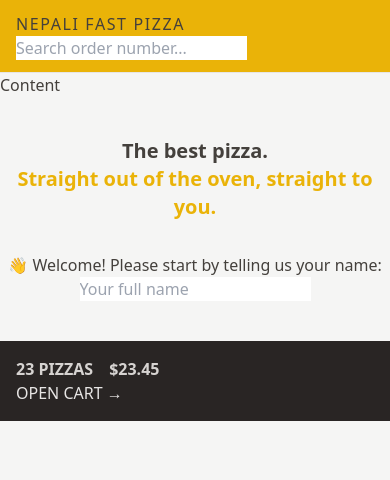
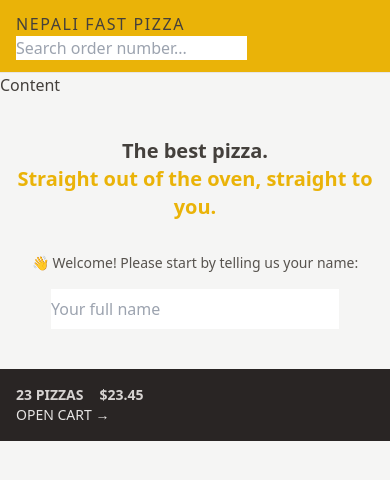
Before and after one commit to paudeldipesh/react-nepali-fast-pizza, a React (Vite) app: page / in a window 390 px wide. Shown: the top 480 px of the page. Built offline with nearby package versions, Linux system fonts and the light colour scheme.

Commit message:
add some responsive design

```diff
--- a/src/features/cart/CartOverview.jsx
+++ b/src/features/cart/CartOverview.jsx
@@ -2,8 +2,8 @@
 
 function CartOverview() {
   return (
-    <div className="bg-stone-800 p-4 uppercase text-stone-200">
-      <p className="space-x-4 font-semibold text-stone-300">
+    <div className="bg-stone-800 px-4 py-4 text-sm uppercase text-stone-200 sm:px-6 md:text-base">
+      <p className="space-x-4 font-semibold text-stone-300 sm:space-x-6">
         <span>23 pizzas</span>
         <span>$23.45</span>
       </p>
--- a/src/features/user/CreateUser.jsx
+++ b/src/features/user/CreateUser.jsx
@@ -9,13 +9,16 @@
 
   return (
     <form onSubmit={handleSubmit}>
-      <p>👋 Welcome! Please start by telling us your name:</p>
+      <p className="mb-4 text-sm text-stone-600 md:text-base">
+        👋 Welcome! Please start by telling us your name:
+      </p>
 
       <input
         type="text"
         placeholder="Your full name"
         value={username}
         onChange={(e) => setUsername(e.target.value)}
+        className="h-10 w-72"
       />
 
       {username !== "" && (
--- a/src/ui/Header.jsx
+++ b/src/ui/Header.jsx
@@ -4,7 +4,7 @@
 
 export default function Header() {
   return (
-    <header className="border-b border-stone-200 bg-yellow-500 px-4 py-3 uppercase">
+    <header className="border-b border-stone-200 bg-yellow-500 px-4 py-3 uppercase sm:px-6">
       <Link to="/" className="tracking-widest">
         Nepali Fast Pizza
       </Link>
```
